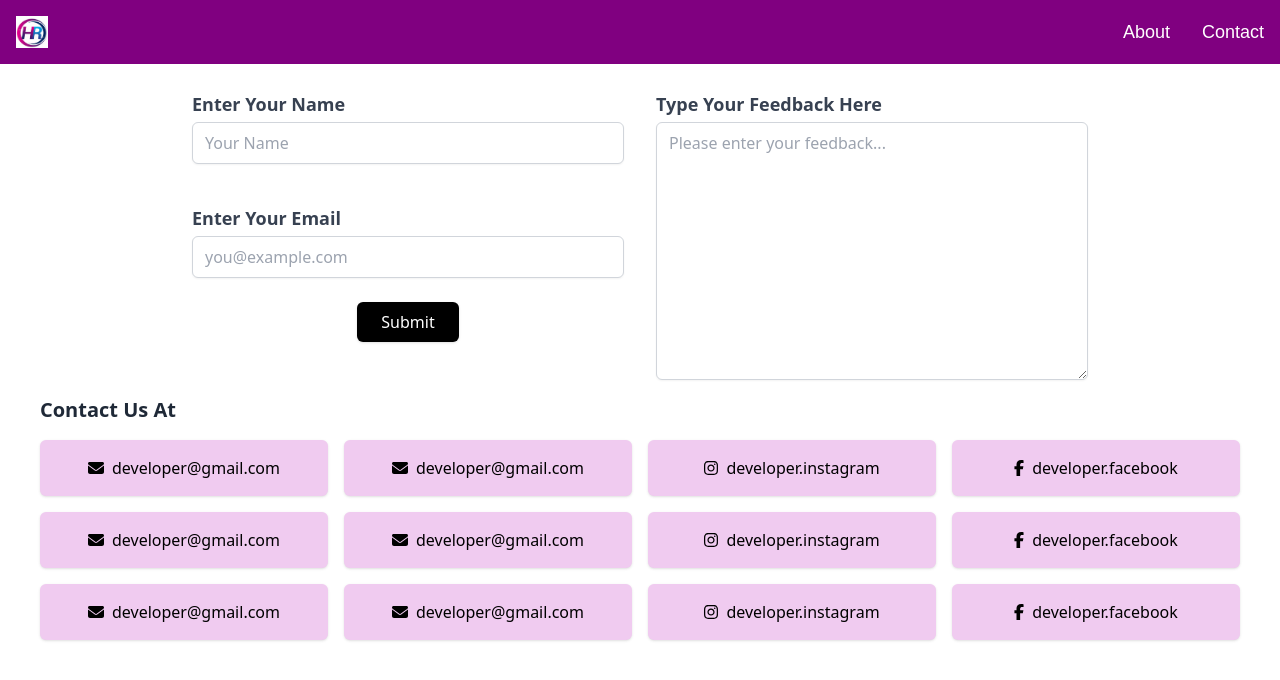
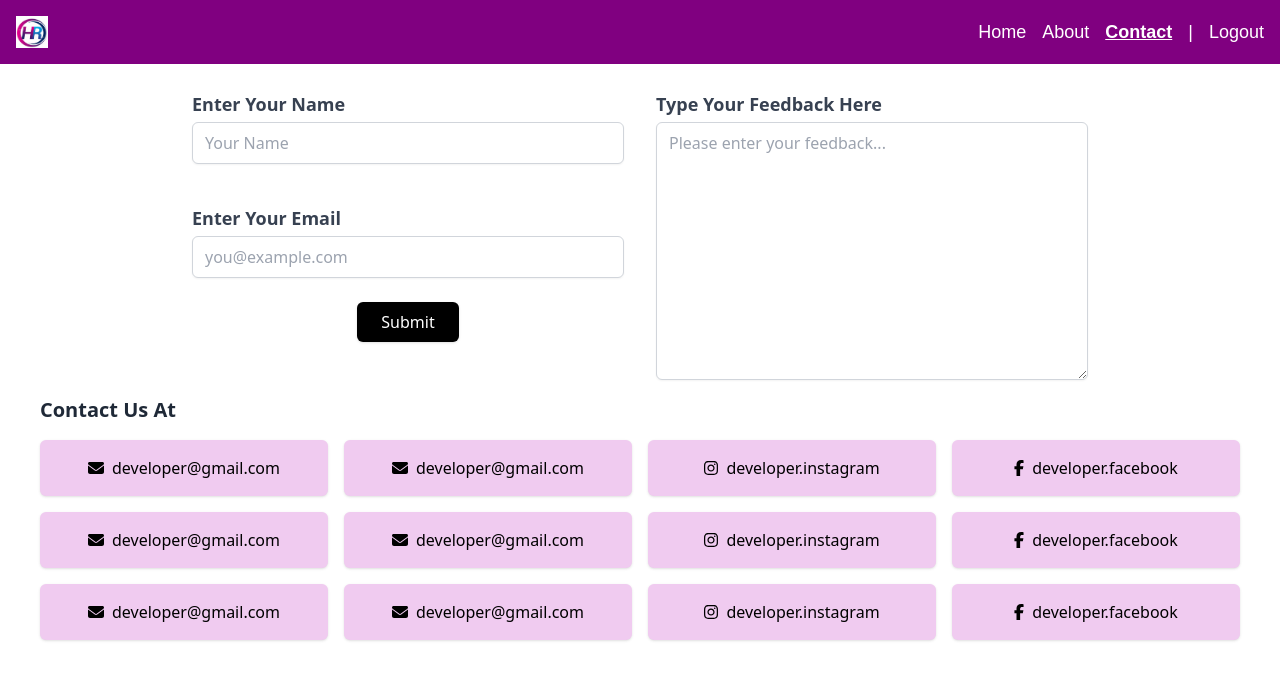
Before and after one commit to Aqeel-Mubarak/Smart-Recruitment-System-FYP, a React (Vite) app in the folder frontend/: page /contact in a window 1280 px wide. Shown: the top 680 px of the page. Built offline with nearby package versions, Linux system fonts and the light colour scheme.

Commit message:
Updated Contactpage

```diff
--- a/frontend/package.json
+++ b/frontend/package.json
@@ -10,6 +10,9 @@
     "preview": "vite preview"
   },
   "dependencies": {
+    "@fortawesome/free-brands-svg-icons": "^6.6.0",
+    "@fortawesome/free-solid-svg-icons": "^6.6.0",
+    "@fortawesome/react-fontawesome": "^0.2.2",
     "chart.js": "^4.4.5",
     "react": "^18.3.1",
     "react-chartjs-2": "^5.2.0",
--- a/frontend/src/pages/ContactPage.jsx
+++ b/frontend/src/pages/ContactPage.jsx
@@ -1,5 +1,5 @@
 import React from 'react';
-import Navbar from '../components/Navbar'; // Assuming the Navbar is correctly implemented
+import Navbarapp from '../components/Navbarapp'; // Assuming the Navbar is correctly implemented
 import { FontAwesomeIcon } from '@fortawesome/react-fontawesome';
 import { faEnvelope } from '@fortawesome/free-solid-svg-icons';
 import { faInstagram, faFacebookF } from '@fortawesome/free-brands-svg-icons';
@@ -7,7 +7,7 @@
 const ContactPage = () => {
   return (
     <div className="min-h-screen flex flex-col">
-      <Navbar />
+      <Navbarapp />
       <div className="flex-grow p-10 bg-white-100" style={{ paddingTop: '90px' }}> {/* Adjusting top padding to create space below the navbar */}
         <div className="max-w-4xl mx-auto grid grid-cols-1 md:grid-cols-2 gap-8">
           {/* Name and Email Input Fields */}
```
Also changed, not shown: 1 other file (tests, documents, lock files or other folders).
